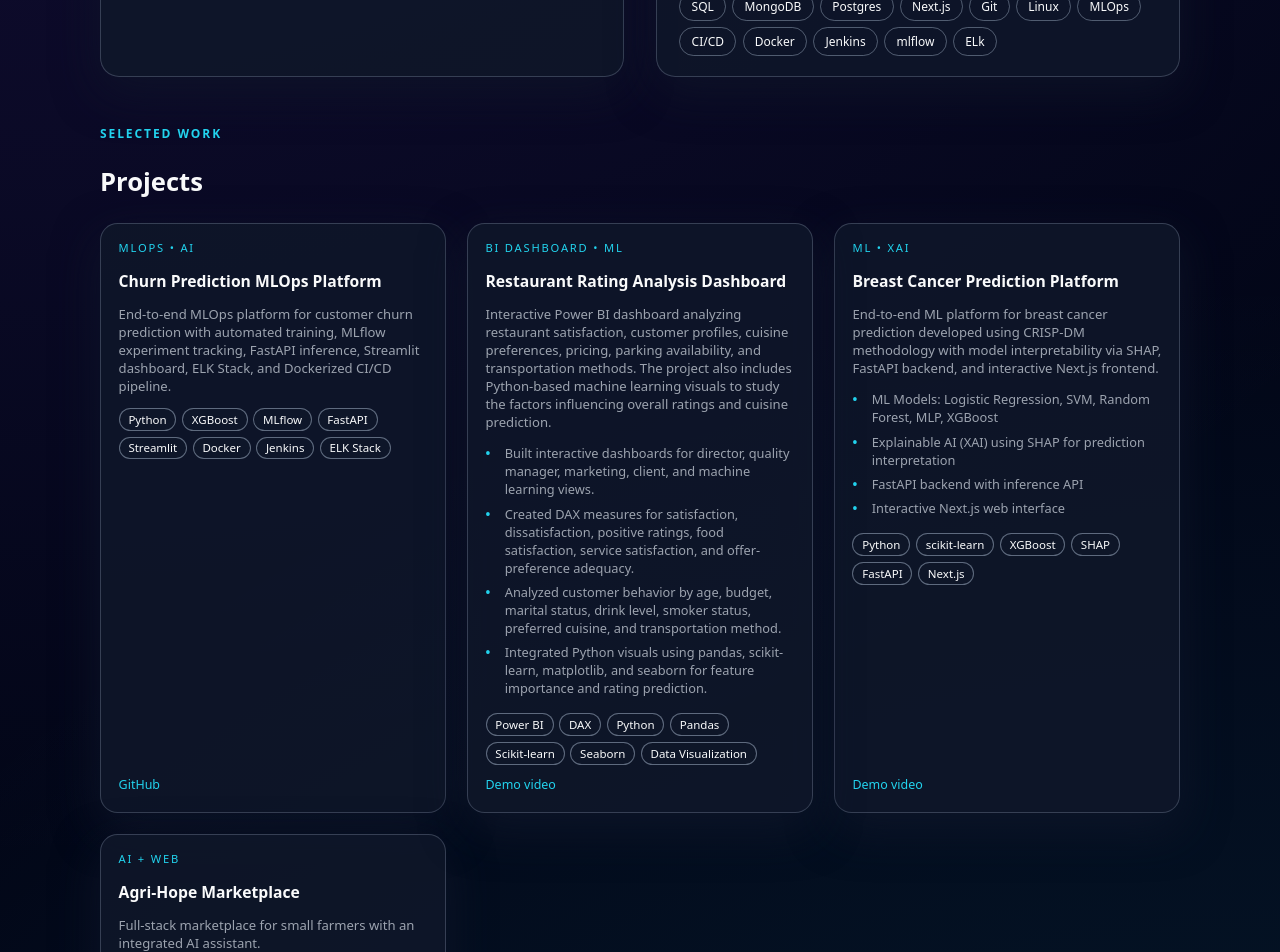
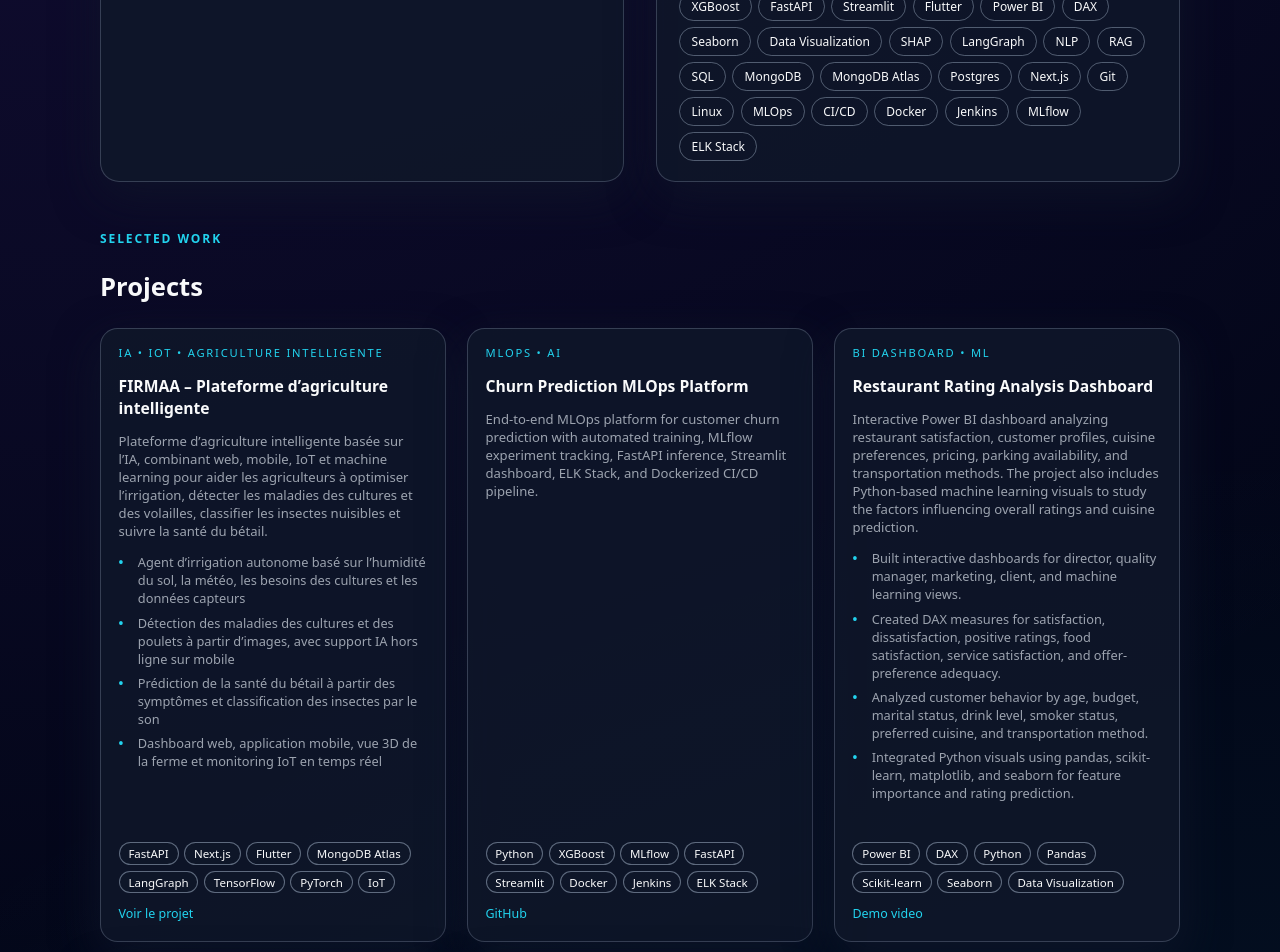
Before and after one commit to natej-ghodbane/Portfolio, a Next.js app in the folder portfolio/: page /en in a window 1280 px wide. Shown: the part 1120-2072 px from the top of the page. Built offline with nearby package versions, Linux system fonts and the light colour scheme; no server answers.

Commit message:
Chore : adding Firmaa project + fix ui for projects cards

```diff
--- a/portfolio/app/components/About.tsx
+++ b/portfolio/app/components/About.tsx
@@ -30,10 +30,22 @@
             <span className="chip">Pandas</span>
             <span className="chip">Scikit-learn</span>
             <span className="chip">TensorFlow</span>
+            <span className="chip">PyTorch</span>
+            <span className="chip">XGBoost</span>
+            <span className="chip">FastAPI</span>
+            <span className="chip">Streamlit</span>
+            <span className="chip">Flutter</span>
+            <span className="chip">Power BI</span>
+            <span className="chip">DAX</span>
+            <span className="chip">Seaborn</span>
+            <span className="chip">Data Visualization</span>
+            <span className="chip">SHAP</span>
+            <span className="chip">LangGraph</span>
             <span className="chip">NLP</span>
             <span className="chip">RAG</span>
             <span className="chip">SQL</span>
             <span className="chip">MongoDB</span>
+            <span className="chip">MongoDB Atlas</span>
             <span className="chip">Postgres</span>
             <span className="chip">Next.js</span>
             <span className="chip">Git</span>
@@ -42,8 +54,8 @@
             <span className="chip">CI/CD</span>
             <span className="chip">Docker</span>
             <span className="chip">Jenkins</span>
-            <span className="chip">mlflow</span>
-            <span className="chip">ELk</span>
+            <span className="chip">MLflow</span>
+            <span className="chip">ELK Stack</span>
           </div>
         </article>
       </div>
--- a/portfolio/app/components/Projects.tsx
+++ b/portfolio/app/components/Projects.tsx
@@ -14,13 +14,53 @@
       </div>
 
       <div className="projects-grid">
-        {/* Project 1 – MLOps Churn Prediction */}
+        {/* Project 1 – FIRMAA */}
+        <article className="project-card">
+          <div>
+            <div className="project-pill">{dictionary.cards.firmaa.pill}</div>
+            <h3 className="project-title">{dictionary.cards.firmaa.title}</h3>
+            <p className="project-desc">{dictionary.cards.firmaa.description}</p>
+
+            <ul className="project-features">
+              {dictionary.cards.firmaa.features.map((feature) => (
+                <li key={feature}>{feature}</li>
+              ))}
+            </ul>
+          </div>
+
+          <div className="project-card-footer">
+            <div className="project-tech-row">
+              <span className="project-tech">FastAPI</span>
+              <span className="project-tech">Next.js</span>
+              <span className="project-tech">Flutter</span>
+              <span className="project-tech">MongoDB Atlas</span>
+              <span className="project-tech">LangGraph</span>
+              <span className="project-tech">TensorFlow</span>
+              <span className="project-tech">PyTorch</span>
+              <span className="project-tech">IoT</span>
+            </div>
+
+            <div className="project-links">
+              <a
+                href="https://vimeo.com/1191549230?share=copy&fl=sv&fe=ci#t=0"
+                target="_blank"
+                rel="noopener noreferrer"
+                className="project-link"
+              >
+                {dictionary.cards.firmaa.linkLabel}
+              </a>
+            </div>
+          </div>
+        </article>
+        {/* Project 2 – MLOps Churn Prediction */}
         <article className="project-card">
           <div>
             <div className="project-pill">{dictionary.cards.mlops.pill}</div>
             <h3 className="project-title">{dictionary.cards.mlops.title}</h3>
             <p className="project-desc">{dictionary.cards.mlops.description}</p>
+          </div>
 
+          <div className="project-card-footer">
             <div className="project-tech-row">
               <span className="project-tech">Python</span>
               <span className="project-tech">XGBoost</span>
@@ -30,7 +70,6 @@
               <span className="project-tech">Docker</span>
               <span className="project-tech">Jenkins</span>
               <span className="project-tech">ELK Stack</span>
-            </div>
             </div>
 
             <div className="project-links">
@@ -43,9 +82,10 @@
                 {dictionary.cards.mlops.linkLabel}
               </a>
             </div>
+          </div>
         </article>
 
-        {/* Project 2 – Restaurant Rating Dashboard */}
+        {/* Project 3 – Restaurant Rating Dashboard */}
         <article className="project-card project-card-with-gallery">
           <div className="project-card-content">
             <div className="project-pill">{dictionary.cards.restaurantRating.pill}</div>
@@ -61,7 +101,13 @@
                 <li key={feature}>{feature}</li>
               ))}
             </ul>
+          </div>
 
+          <div className="project-hover-gallery">
+            <ImageGallery variant="hover" />
+          </div>
+
+          <div className="project-card-footer">
             <div className="project-tech-row">
               <span className="project-tech">Power BI</span>
               <span className="project-tech">DAX</span>
@@ -70,11 +116,6 @@
               <span className="project-tech">Scikit-learn</span>
               <span className="project-tech">Seaborn</span>
               <span className="project-tech">Data Visualization</span>
-            </div>
-          </div>
-
-          <div className="project-hover-gallery">
-            <ImageGallery variant="hover" />
             </div>
 
             <div className="project-links">
@@ -87,9 +128,10 @@
                 {dictionary.cards.restaurantRating.linkLabel}
               </a>
             </div>
+          </div>
         </article>
 
-        {/* Project 3 – Breast Cancer Prediction Platform */}
+        {/* Project 4 – Breast Cancer Prediction Platform  */}
         <article className="project-card">
           <div>
             <div className="project-pill">{dictionary.cards.breastCancer.pill}</div>
@@ -101,7 +143,9 @@
                 <li key={feature}>{feature}</li>
               ))}
             </ul>
+          </div>
 
+          <div className="project-card-footer">
             <div className="project-tech-row">
               <span className="project-tech">Python</span>
               <span className="project-tech">scikit-learn</span>
@@ -109,7 +153,6 @@
               <span className="project-tech">SHAP</span>
               <span className="project-tech">FastAPI</span>
               <span className="project-tech">Next.js</span>
-            </div>
             </div>
 
             <div className="project-links">
@@ -122,20 +165,22 @@
                 {dictionary.cards.breastCancer.linkLabel}
               </a>
             </div>
+          </div>
         </article>
 
-        {/* Project 4 – Agri-Hope */}
+        {/* Project 5 – Agri-Hope */}
         <article className="project-card">
           <div>
             <div className="project-pill">{dictionary.cards.agriHope.pill}</div>
             <h3 className="project-title">{dictionary.cards.agriHope.title}</h3>
             <p className="project-desc">{dictionary.cards.agriHope.description}</p>
+          </div>
 
+          <div className="project-card-footer">
             <div className="project-tech-row">
               <span className="project-tech">Next.js</span>
               <span className="project-tech">NestJS</span>
               <span className="project-tech">MongoDB</span>
-            </div>
             </div>
 
             <div className="project-links">
@@ -148,6 +193,7 @@
                 {dictionary.cards.agriHope.linkLabel}
               </a>
             </div>
+          </div>
         </article>
 
       </div>
--- a/portfolio/app/globals.css
+++ b/portfolio/app/globals.css
@@ -674,6 +674,7 @@
   display: grid;
   grid-template-columns: repeat(3, minmax(0, 1fr));
   gap: 1.3rem;
+  align-items: stretch;
 }
 
 .project-card {
@@ -682,9 +683,10 @@
   border: 1px solid var(--border-subtle);
   padding: 1rem 1.1rem 1.2rem;
   box-shadow: 0 16px 45px rgba(15, 23, 42, 0.8);
+  height: 100%;
   display: flex;
   flex-direction: column;
-  justify-content: space-between;
+  justify-content: flex-start;
   transition: transform 0.18s ease-out, box-shadow 0.18s ease-out,
     border-color 0.18s ease-out;
 }
@@ -754,12 +756,16 @@
 .project-links {
   display: flex;
   gap: 0.7rem;
-  margin-top: auto;
 }
 
 .project-links {
   position: relative;
   z-index: 5;
+}
+
+.project-card-footer {
+  margin-top: auto;
+  padding-top: 1.5rem;
 }
 
 .project-link {
--- a/portfolio/app/layout.tsx
+++ b/portfolio/app/layout.tsx
@@ -18,7 +18,7 @@
   const htmlLang = isLocale(localeCookie ?? "") ? localeCookie : DEFAULT_LOCALE;
 
   return (
-    <html lang={htmlLang}>
+    <html lang={htmlLang} suppressHydrationWarning>
       <body className="app-root">{children}</body>
     </html>
   );
--- a/portfolio/messages/en.json
+++ b/portfolio/messages/en.json
@@ -89,6 +89,18 @@
             "Integrated Python visuals using pandas, scikit-learn, matplotlib, and seaborn for feature importance and rating prediction."
         ],
         "linkLabel": "Demo video"
+      },
+      "firmaa": {
+        "pill": "IA • IoT • Agriculture intelligente",
+        "title": "FIRMAA – Plateforme d’agriculture intelligente",
+        "description": "Plateforme d’agriculture intelligente basée sur l’IA, combinant web, mobile, IoT et machine learning pour aider les agriculteurs à optimiser l’irrigation, détecter les maladies des cultures et des volailles, classifier les insectes nuisibles et suivre la santé du bétail.",
+        "features": [
+          "Agent d’irrigation autonome basé sur l’humidité du sol, la météo, les besoins des cultures et les données capteurs",
+          "Détection des maladies des cultures et des poulets à partir d’images, avec support IA hors ligne sur mobile",
+          "Prédiction de la santé du bétail à partir des symptômes et classification des insectes par le son",
+          "Dashboard web, application mobile, vue 3D de la ferme et monitoring IoT en temps réel"
+        ],
+        "linkLabel": "Voir le projet"
       }
     }
   },
--- a/portfolio/messages/fr.json
+++ b/portfolio/messages/fr.json
@@ -89,6 +89,18 @@
           "Intégration de visuels Python avec pandas, scikit-learn, matplotlib et seaborn pour l’importance des variables et la prédiction de rating."
         ],
         "linkLabel": "Video demo"
+      },
+      "firmaa": {
+        "pill": "AI • IoT • Smart Agriculture",
+        "title": "FIRMAA – Intelligent Agriculture Platform",
+        "description": "AI-powered smart agriculture platform combining web, mobile, IoT, and machine learning to help farmers optimize irrigation, detect crop and poultry diseases, classify harmful insects, and monitor livestock health.",
+        "features": [
+          "Autonomous irrigation agent using soil moisture, weather, crop needs, and sensor data",
+          "Crop and chicken disease detection from images, with offline AI support on mobile",
+          "Livestock health prediction based on symptoms and insect classification from sound",
+          "Web dashboard, mobile app, 3D farm view, and IoT-based real-time monitoring"
+        ],
+        "linkLabel": "View Project"
       }
     }
   },
```
Lines whose indentation alone changed are shown as unchanged.
